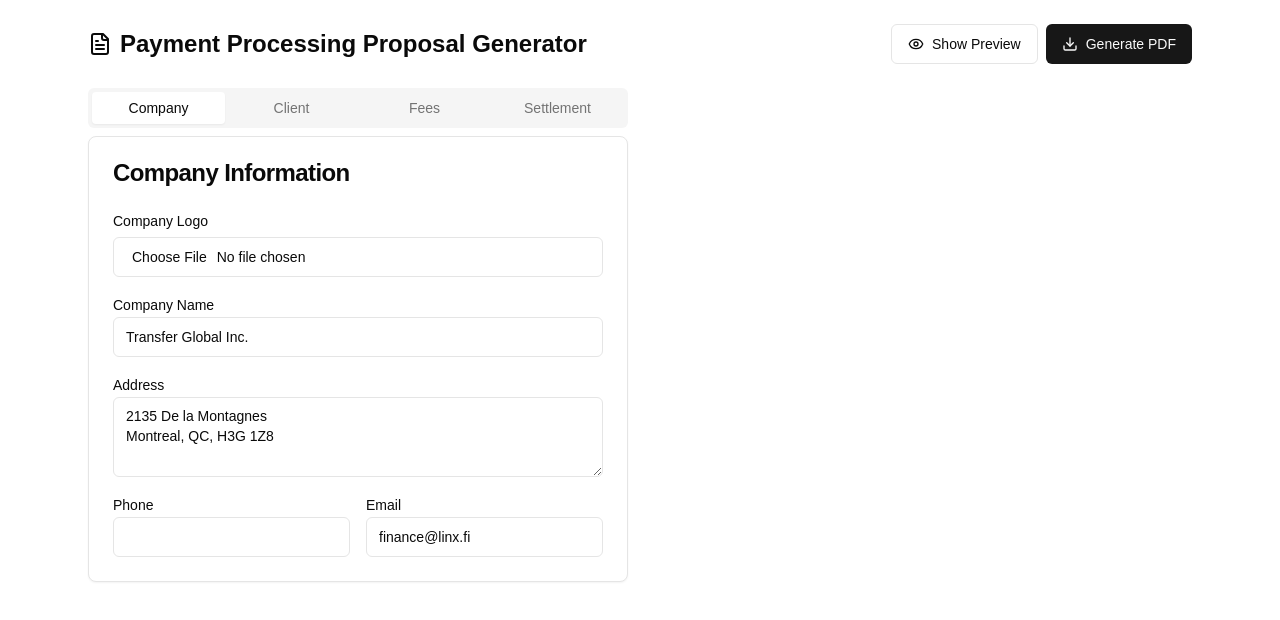
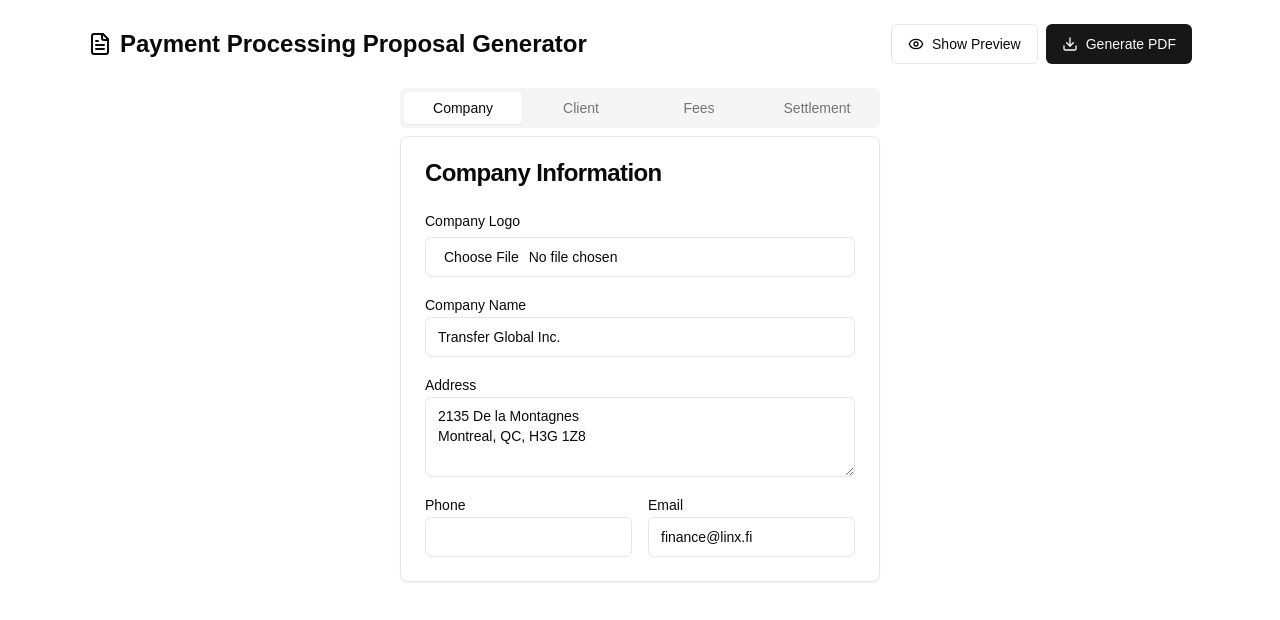
Before and after one commit to frostysmoothone/PPG, a Next.js app: page / in a window 1280 px wide. Shown: the top 620 px of the page. Built offline with nearby package versions, Linux system fonts and the light colour scheme.

Commit message:
feat: optimize form layout for better usability
Expand form width when preview is hidden and maintain 2-column layout when shown.

Co-authored-by: null <52511408+frostysmoothone@users.noreply.github.com>

```diff
--- a/components/pdf-generator.tsx
+++ b/components/pdf-generator.tsx
@@ -118,8 +118,8 @@ export default function PDFGenerator() {
         </div>
       </div>
 
-      <div className="grid grid-cols-1 lg:grid-cols-2 gap-6">
-        <div className="space-y-6">
+      <div className={`grid gap-6 ${showPreview ? "grid-cols-1 lg:grid-cols-2" : "grid-cols-1"}`}>
+        <div className={`space-y-6 ${!showPreview ? "max-w-4xl mx-auto" : ""}`}>
           <Tabs defaultValue="company" className="w-full">
             <TabsList className="grid w-full grid-cols-4">
               <TabsTrigger value="company">Company</TabsTrigger>
```
